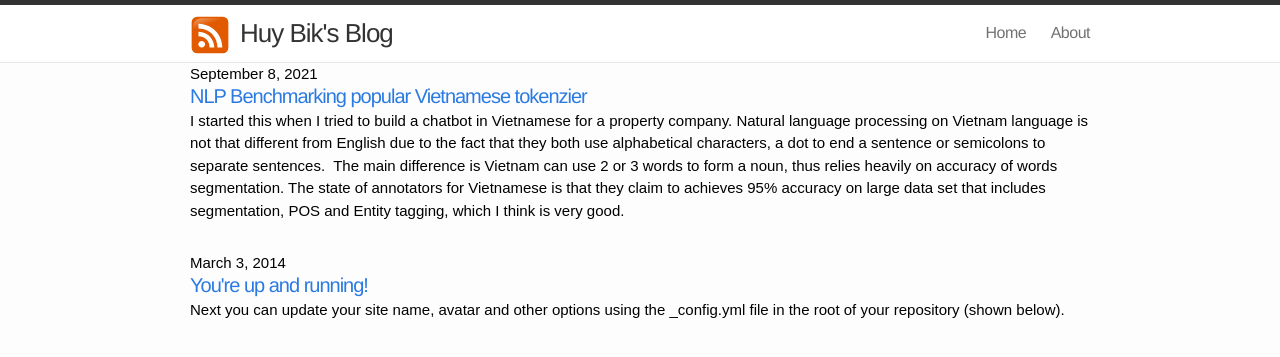
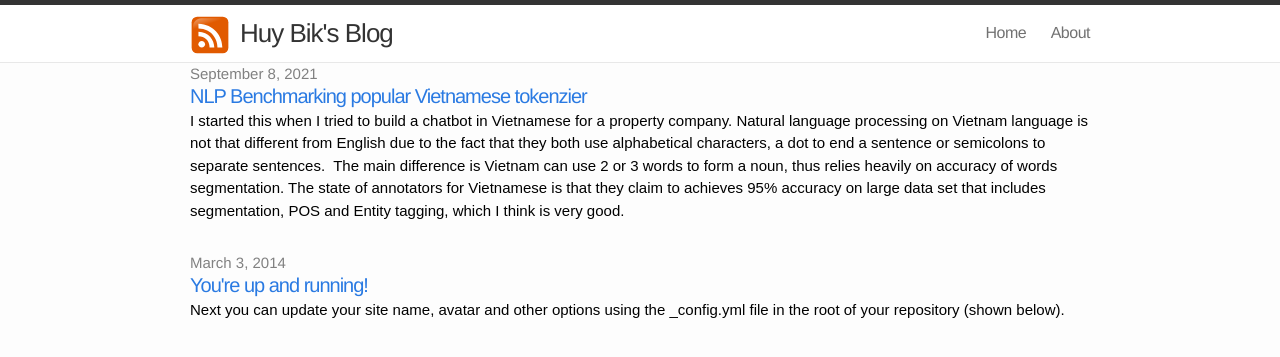
Before and after one commit to huybik/huybik.github.io, a Jekyll site: the page built from index.html, in a window 1280 px wide. Shown: the top 357 px of the page. Built offline with Jekyll 4.4.1, drawn with Linux system fonts in a browser that asks for light colours.

Commit message:
Update index.html

```diff
--- a/index.html
+++ b/index.html
@@ -7,7 +7,7 @@
   {% for post in site.posts %}
 
       <li>
-        <p class="meta"> {{ post.date | date: "%B %e, %Y" }}</p>
+        <span class="post-date"> {{ post.date | date: "%B %e, %Y" }}</span>
         <h1><a class="post-link" href="{{ site.baseurl }}{{ post.url }}">{{ post.title }}</a></h1>
           {{ post.excerpt }}
       </li>
```
